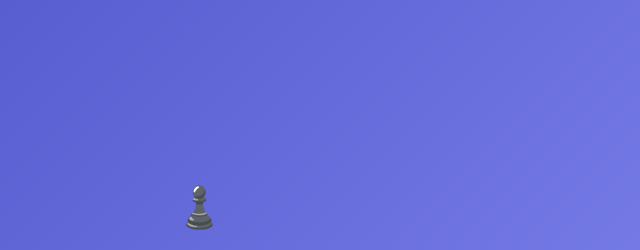
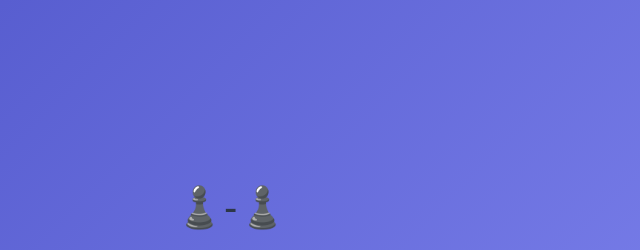
Before and after one commit to DiegoA-ValderramaG/Chessito, a website: page front/views/login.html in a window 1280 px wide. Shown: the top 250 px of the page, 320-960 px from the left. Drawn offline with Linux system fonts and the light colour scheme.

Commit message:
Modificacion prueba

```diff
--- a/front/views/login.html
+++ b/front/views/login.html
@@ -8,7 +8,7 @@
 </head>
 <body>
     <div class="background">
-    <div class="logo">♟️</div>
+    <div class="logo">♟️-♟️</div>
     <h2>Inicio sesion - Chessito</h2>
     <div id="errorMessage" class="error-message"></div>
 
```
